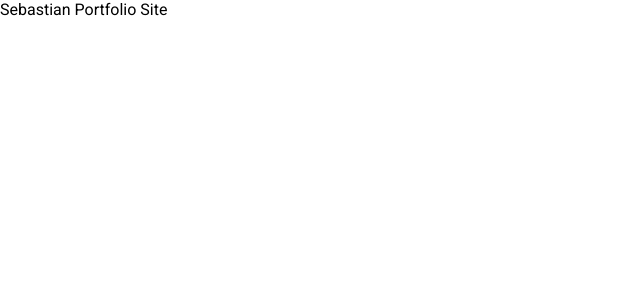
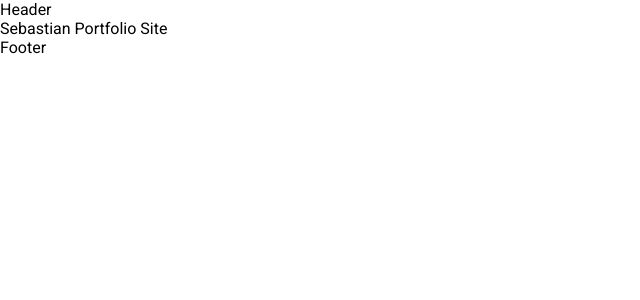
Before and after one commit to spfave/portfolio-react, a React (Create React App) app: page / in a window 1280 px wide. Shown: the top 300 px of the page, without its empty margins (0-640 px from the left). Built offline with nearby package versions, Linux system fonts and the light colour scheme.

Commit message:
Demo Header and Footer component import

```diff
--- a/src/components/PortfolioSite.js
+++ b/src/components/PortfolioSite.js
@@ -1,3 +1,13 @@
+import { useState } from 'react';
+import Header from './Header';
+import Footer from './Footer';
+
 export default function PortfolioSite() {
-  return <div>Sebastian Portfolio Site</div>;
+  return (
+    <div>
+      <Header />
+      <div>Sebastian Portfolio Site</div>
+      <Footer />
+    </div>
+  );
 }
```
